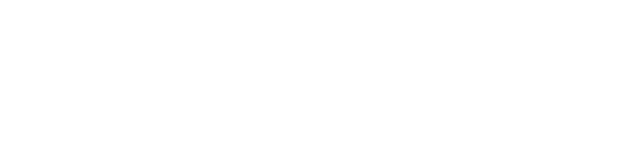
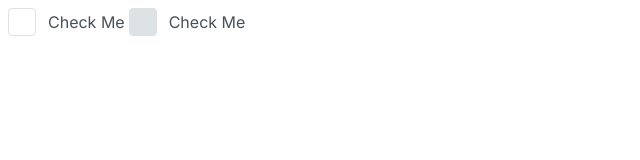
Before and after one commit to js-tasks-ru/htmlcss-20220414_shymakher, a website: page 07-lection5/01-checkbox/index.html in a window 1280 px wide. Shown: the whole page, without its empty margins (0-640 px from the left). Drawn offline with Linux system fonts and the light colour scheme; files whose address does not match are found by name.

Commit message:
checkbox

```diff
--- a/07-lection5/01-checkbox/checkbox.css
+++ b/07-lection5/01-checkbox/checkbox.css
@@ -0,0 +1,51 @@
+.checkbox {
+  position: relative;
+}
+.checkbox__input {
+  position: absolute;
+  clip: rect(0, 0, 0, 0);
+}
+.checkbox__state {
+  display: inline-flex;
+  align-items: center;
+  gap: 12px;
+  cursor: pointer;
+}
+.checkbox__control {
+  width: 28px;
+  height: 28px;
+  background: #ffffff;
+  border: 1px solid #dde2e5;
+  border-radius: 4px;
+  box-sizing: border-box;
+  display: flex;
+  align-items: center;
+  justify-content: center;
+}
+.checkbox__icon {
+}
+.checkbox__title {
+  font-family: 'Inter';
+  font-weight: 400;
+  font-size: 16px;
+  line-height: 24px;
+  color: #495057;
+}
+
+.checkbox__input:checked ~ .checkbox__state .checkbox__control {
+  background: #4263eb;
+  border-color: #4263eb;
+}
+
+.checkbox__input:disabled ~ .checkbox__state .checkbox__control {
+  background: #dde2e5;
+  border-color: #dde2e5;
+}
+
+.checkbox__input:disabled ~ .checkbox__state .checkbox__icon {
+  visibility: hidden;
+}
+
+.checkbox__input:disabled ~ .checkbox__state {
+  cursor: not-allowed;
+}
--- a/07-lection5/01-checkbox/index.html
+++ b/07-lection5/01-checkbox/index.html
@@ -1,11 +1,63 @@
 <!DOCTYPE html>
 <!-- Страница чекбокса -->
 <html lang="ru">
-    <head>
-        <link rel="stylesheet" href="../../assets/css/main.css">
-        <link rel="stylesheet" href="./checkbox.css">
-    </head>
-    <body>
+  <head>
+    <link rel="stylesheet" href="../../assets/css/main.css" />
+    <link rel="stylesheet" href="./checkbox.css" />
+  </head>
+  <body>
+    <label class="checkbox">
+      <input type="checkbox" class="checkbox__input" />
 
-    </body>
+      <div class="checkbox__state">
+        <div class="checkbox__control">
+          <svg
+            class="checkbox__icon"
+            width="15"
+            height="13"
+            viewBox="0 0 15 13"
+            fill="none"
+            xmlns="http://www.w3.org/2000/svg"
+          >
+            <path
+              d="M1.5 7.5L5 11L13 2"
+              stroke="white"
+              stroke-width="3"
+              stroke-linecap="round"
+              stroke-linejoin="round"
+            />
+          </svg>
+        </div>
+
+        <div class="checkbox__title">Check Me</div>
+      </div>
+    </label>
+
+    <label class="checkbox">
+      <input disabled type="checkbox" class="checkbox__input" />
+
+      <div class="checkbox__state">
+        <div class="checkbox__control">
+          <svg
+            class="checkbox__icon"
+            width="15"
+            height="13"
+            viewBox="0 0 15 13"
+            fill="none"
+            xmlns="http://www.w3.org/2000/svg"
+          >
+            <path
+              d="M1.5 7.5L5 11L13 2"
+              stroke="white"
+              stroke-width="3"
+              stroke-linecap="round"
+              stroke-linejoin="round"
+            />
+          </svg>
+        </div>
+
+        <div class="checkbox__title">Check Me</div>
+      </div>
+    </label>
+  </body>
 </html>
```
